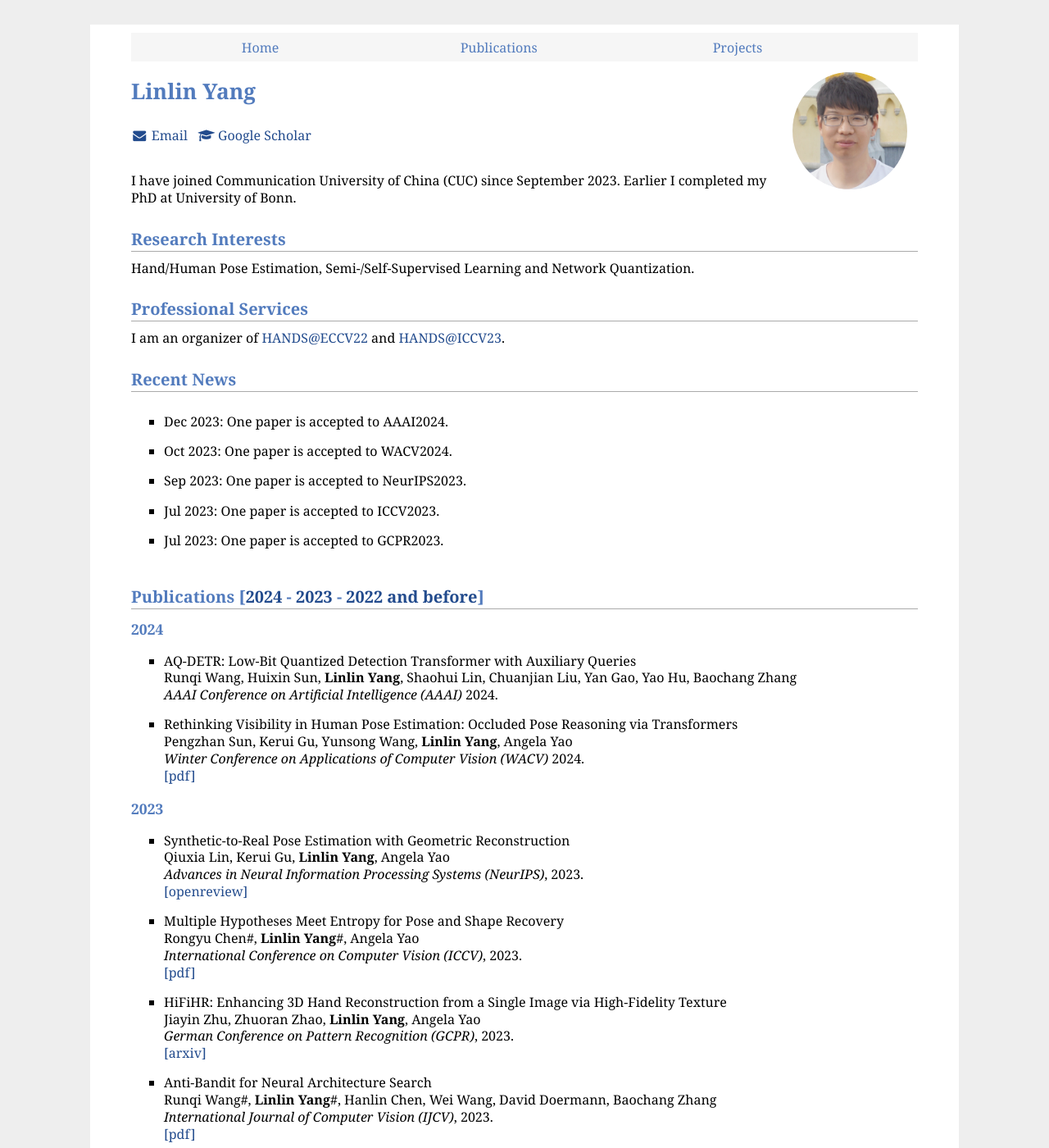
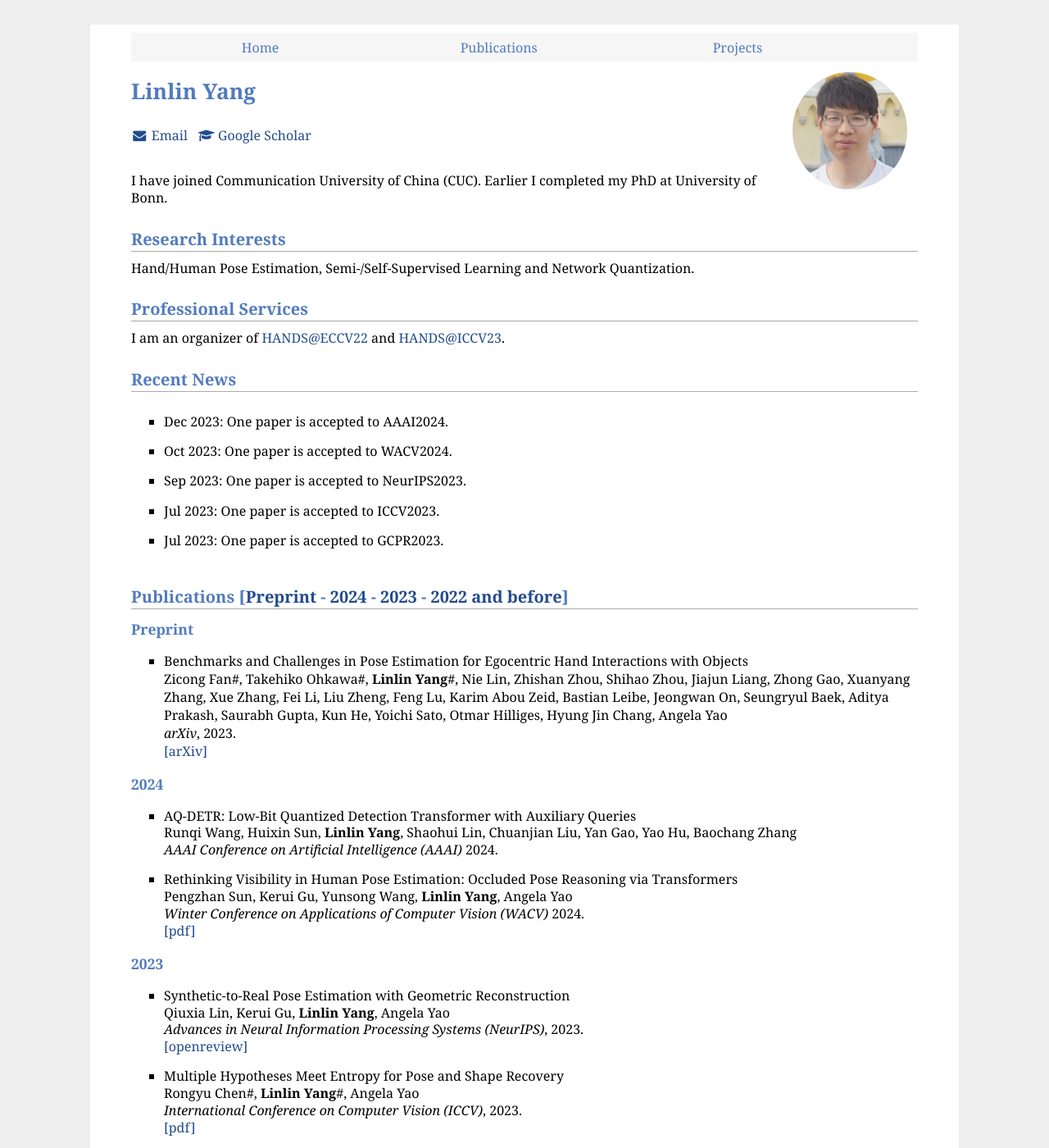
Before and after one commit to bestonebyone/mu4yang, a Jekyll site: the page built from index.md, in a window 1280 px wide and 1400 px high. Shown: the whole window at 82% size. Built offline with Jekyll 4.4.1, drawn with Linux system fonts in a browser that asks for light colours; comment, search, counter and statistics services are not loaded.

Commit message:
Update index.md

```diff
--- a/index.md
+++ b/index.md
@@ -28,7 +28,7 @@ title: Home
 
 <br>
 
-I have joined Communication University of China (CUC) since September 2023. Earlier I completed my PhD at University of Bonn.<br>
+I have joined Communication University of China (CUC). Earlier I completed my PhD at University of Bonn.<br>
 
 
 ##  Research Interests
@@ -59,7 +59,16 @@ I am an organizer of [HANDS@ECCV22](https://sites.google.com/view/hands2022/home
 </div>
 
 <span id="pub"></span>
-## Publications [[2024](#pub2024) - [2023](#pub2023) - [2022 and before](#pub2022)]
+## Publications [[Preprint](#Preprint) - [2024](#pub2024) - [2023](#pub2023) - [2022 and before](#pub2022)]
+
+
+
+<h3 id="Preprint">Preprint</h3>
+- Benchmarks and Challenges in Pose Estimation for Egocentric Hand Interactions with Objects<br>
+Zicong Fan\#, Takehiko Ohkawa\#, **Linlin Yang**\#, Nie Lin, Zhishan Zhou, Shihao Zhou, Jiajun Liang, Zhong Gao, Xuanyang Zhang, Xue Zhang, Fei Li, Liu Zheng, Feng Lu, Karim Abou Zeid, Bastian Leibe, Jeongwan On, Seungryul Baek, Aditya Prakash, Saurabh Gupta, Kun He, Yoichi Sato, Otmar Hilliges, Hyung Jin Chang, Angela Yao<br>
+*arXiv*, 2023.<br>
+[[arXiv]](https://arxiv.org/abs/2403.16428)
+
 
 <h3 id="pub2024">2024</h3>
 - AQ-DETR: Low-Bit Quantized Detection Transformer with Auxiliary Queries<br>
```
